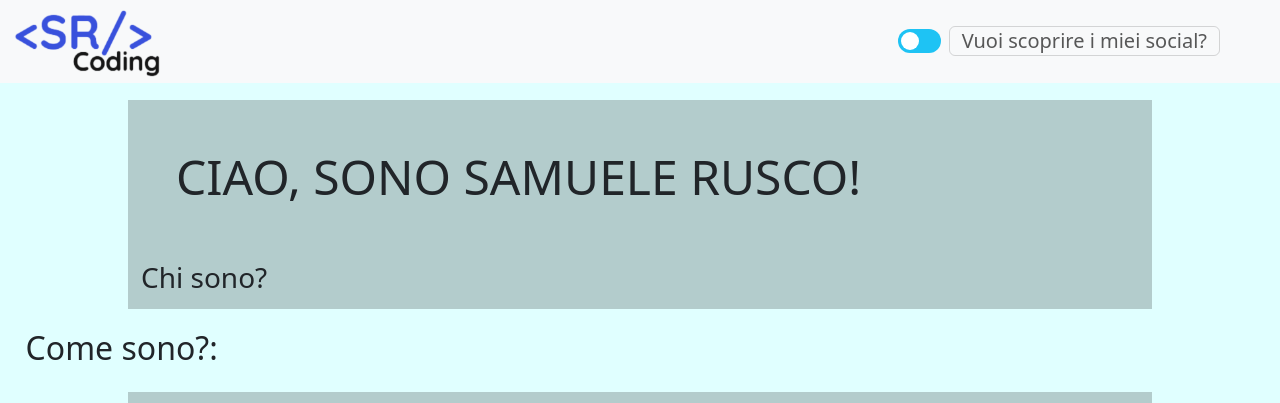
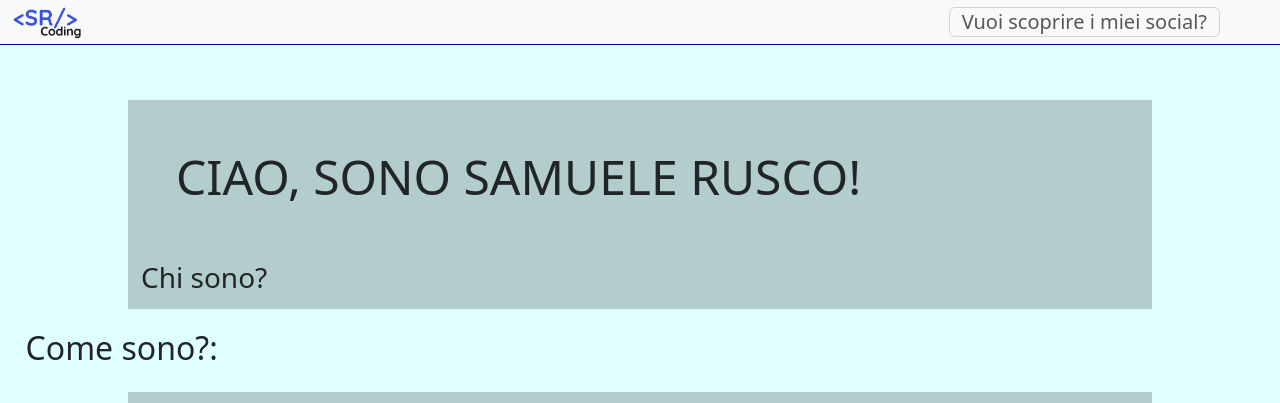
Before and after one commit to SamueleRusco/w6d5-progetto_settimanaleNUOVO, a plain HTML site: page index.html in a window 1280 px wide. Shown: the top 403 px of the page. Drawn offline with nearby package versions, Linux system fonts and the light colour scheme.

Commit message:
last fix

```diff
--- a/assets/css/partials/_footer.scss
+++ b/assets/css/partials/_footer.scss
@@ -1,6 +1,7 @@
 footer {
   background-color: white;
   width: 100vw;
+  border-top: 1px solid darkblue;
   li {
     list-style-type: none;
     padding-left: 10px;
--- a/assets/css/partials/_navbar.scss
+++ b/assets/css/partials/_navbar.scss
@@ -4,4 +4,8 @@
   top: 0;
   z-index: 10;
   --bs-navbar-padding-y: 0rem;
+  border-bottom: 1px solid darkblue;
 }
+.srCoding {
+  width: 70px;
+}
--- a/index.html
+++ b/index.html
@@ -14,10 +14,10 @@
     <div>
         <nav class="navbar bg-body-tertiary barraNavigazione">
             <div class="container-fluid barraNavigazione">
-                <a class="navbar-brand" href="https://www.youtube.com/watch?v=dQw4w9WgXcQ&ab_channel=RickAstley"><img
-                        class="srCoding" src="./assets/img/logo.png" style="width: 150px;" alt="logo"></a>
+                <a class="navbar-brand" href="https://www.youtube.com/watch?v=dQw4w9WgXcQ&ab_channel=RickAstley"
+                    target="_blank"><img class="srCoding" src="./assets/img/logo.png" alt="logo"></a>
                 <div class="d-flex align-items-center">
-                    <div id="toggle-btn"></div>
+
                     <button class="navbar-toggler ms-2 me-5" type="button" data-bs-toggle="offcanvas"
                         data-bs-target="#offcanvasNavbar">
                         <span class="">Vuoi scoprire i miei social?</span>
@@ -48,6 +48,9 @@
                                         href="https://www.youtube.com/watch?v=79ZK8YrKcZs&ab_channel=EmanuelLoRe"
                                         target="_blank"><i class="bi bi-exclamation-triangle"></i> Numero di
                                         telefono</a>
+                                </li>
+                                <li class="nav-item d-flex align-items-center">
+                                    <div id="toggle-btn"></div><span class="ms-1">Dark mode</span>
                                 </li>
 
                             </ul>
```
Also changed, not shown: assets/css/app.css, 1 other file.
